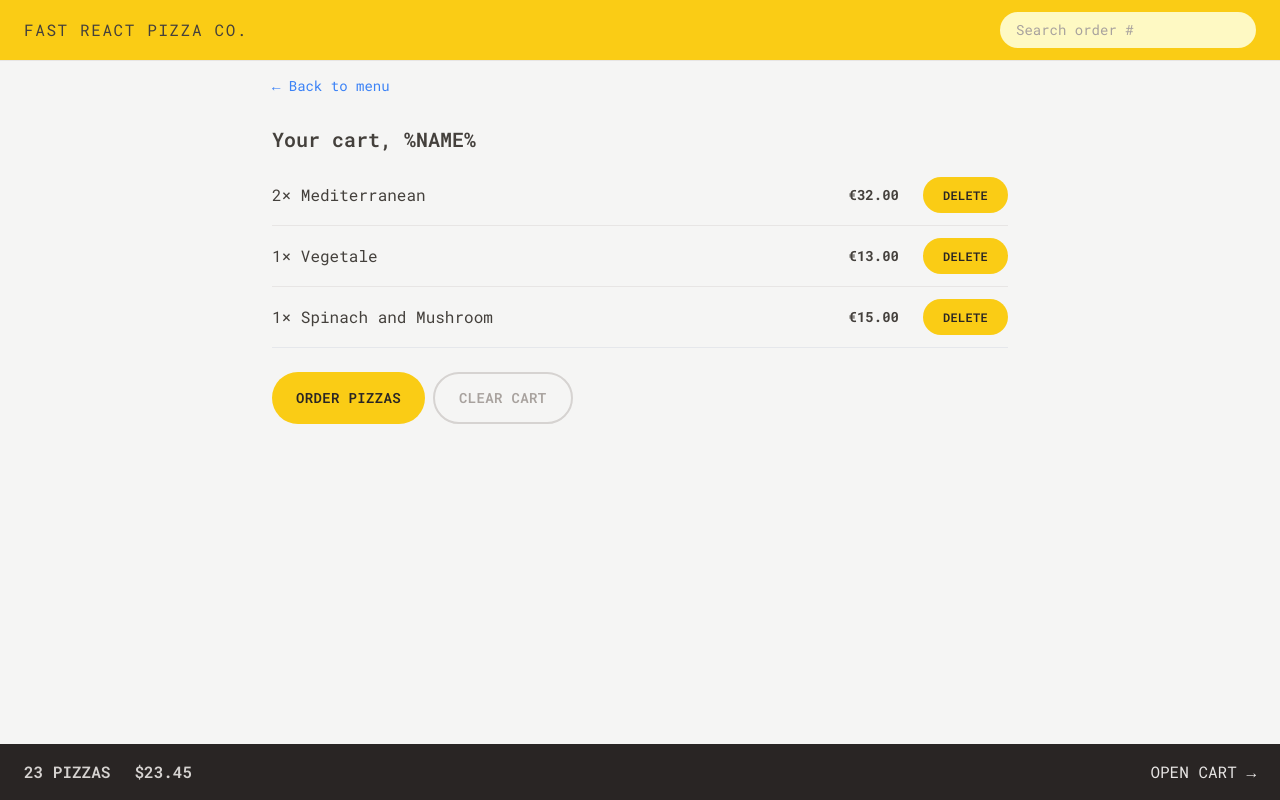
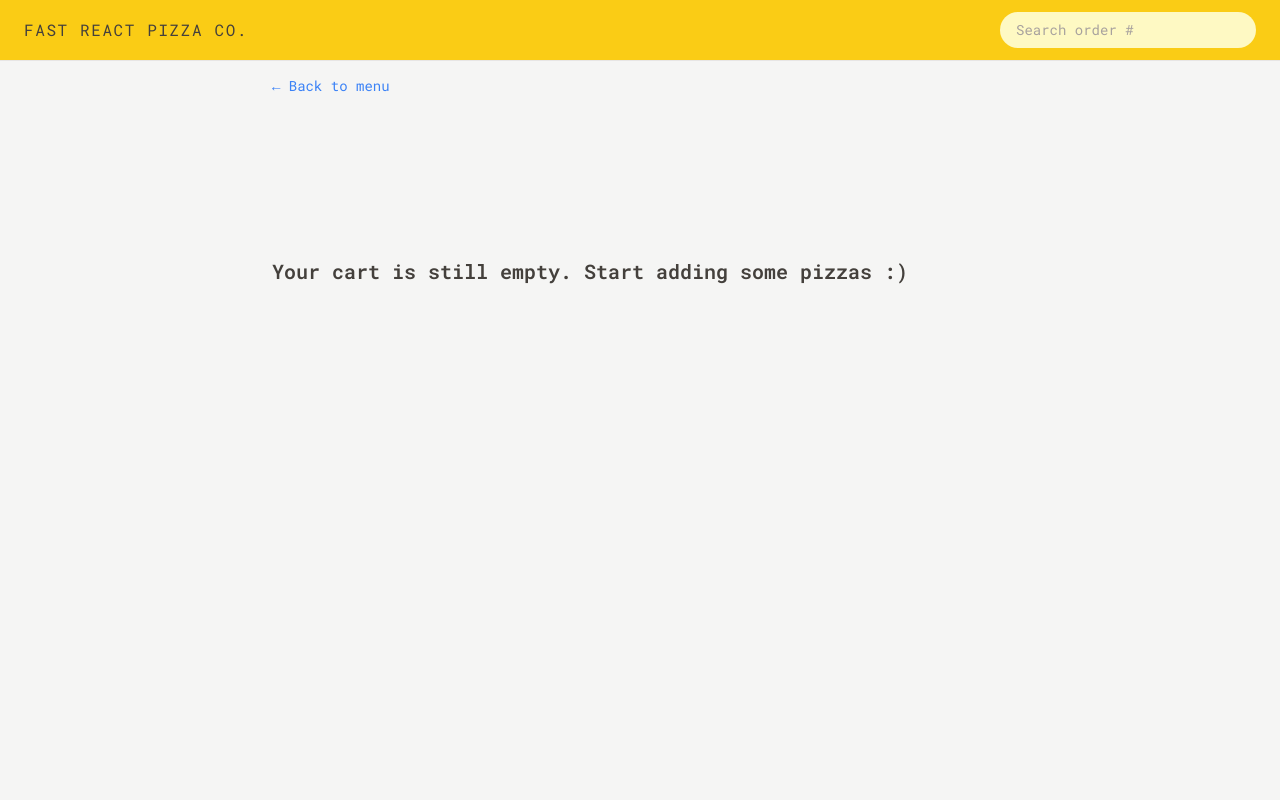
Before and after one commit to theAdamak/Fast-Pizza, a React (Vite) app: page /cart in a window 1280 px wide. Built offline with nearby package versions, Linux system fonts and the light colour scheme.

Commit message:
consumed logic in Ui.

```diff
--- a/src/features/cart/Cart.jsx
+++ b/src/features/cart/Cart.jsx
@@ -1,26 +1,29 @@
-import { Link } from 'react-router-dom';
-import LinkButton from '../../ui/LinkButton';
-import Button from '../../ui/Button';
-import CartItem from './CartItem';
+import { Link } from "react-router-dom";
+import LinkButton from "../../ui/LinkButton";
+import Button from "../../ui/Button";
+import CartItem from "./CartItem";
+import { useDispatch, useSelector } from "react-redux";
+import { clearCart, getCart } from "./cartSlice";
+import EmptyCart from "./EmptyCart";
 
 const fakeCart = [
   {
     pizzaId: 12,
-    name: 'Mediterranean',
+    name: "Mediterranean",
     quantity: 2,
     unitPrice: 16,
     totalPrice: 32,
   },
   {
     pizzaId: 6,
-    name: 'Vegetale',
+    name: "Vegetale",
     quantity: 1,
     unitPrice: 13,
     totalPrice: 13,
   },
   {
     pizzaId: 11,
-    name: 'Spinach and Mushroom',
+    name: "Spinach and Mushroom",
     quantity: 1,
     unitPrice: 15,
     totalPrice: 15,
@@ -28,17 +31,23 @@ const fakeCart = [
 ];
 
 function Cart() {
-  const cart = fakeCart;
+  const cart = useSelector(getCart);
+
+  const username = useSelector((state) => state.user.username);
+
+  const dispatch = useDispatch();
+
+  if (cart.length === 0) return <EmptyCart />;
 
   return (
     <div className="px-4 py-3">
       <LinkButton to="/menu">&larr; Back to menu</LinkButton>
 
-      <h2 className="mt-7 text-xl font-semibold">Your cart, %NAME%</h2>
+      <h2 className="mt-7 text-xl font-semibold">Your cart, {username}</h2>
 
       <ul className="mt-3 divide-y divide-stone-200 border-b">
         {cart.map((item) => (
-          <CartItem item={item} key={item.key} />
+          <CartItem item={item} key={item.id} />
         ))}
       </ul>
 
@@ -47,7 +56,9 @@ function Cart() {
           Order pizzas
         </Button>
 
-        <Button type="secondary">Clear cart</Button>
+        <Button type="secondary" onClick={() => dispatch(clearCart())}>
+          Clear cart
+        </Button>
       </div>
     </div>
   );
--- a/src/features/cart/CartItem.jsx
+++ b/src/features/cart/CartItem.jsx
@@ -1,5 +1,6 @@
-import Button from '../../ui/Button';
-import { formatCurrency } from '../../utils/helpers';
+import Button from "../../ui/Button";
+import { formatCurrency } from "../../utils/helpers";
+import DeleteItem from "./DeleteItem";
 
 function CartItem({ item }) {
   const { pizzaId, name, quantity, totalPrice } = item;
@@ -11,7 +12,7 @@ function CartItem({ item }) {
       </p>
       <div className="flex items-center justify-between sm:gap-6">
         <p className="text-sm font-bold">{formatCurrency(totalPrice)}</p>
-        <Button type="small">Delete</Button>
+        <DeleteItem pizzaId={pizzaId} />
       </div>
     </li>
   );
--- a/src/features/cart/CartOverview.jsx
+++ b/src/features/cart/CartOverview.jsx
@@ -1,11 +1,16 @@
-import { Link } from 'react-router-dom';
+import { useSelector } from "react-redux";
+import { Link } from "react-router-dom";
+import { getTotalCartQuantity, getTotalCartPrice } from "./cartSlice";
 
 function CartOverview() {
+  const totalCartQuantity = useSelector(getTotalCartQuantity);
+  const totalCartPrice = useSelector(getTotalCartPrice);
+  if (!totalCartQuantity) return null;
   return (
     <div className="flex items-center justify-between bg-stone-800 px-4 py-4 text-sm uppercase text-stone-200 sm:px-6 md:text-base">
       <p className="space-x-4 font-semibold text-stone-300 sm:space-x-6">
-        <span>23 pizzas</span>
-        <span>$23.45</span>
+        <span>{totalCartQuantity} pizzas</span>
+        <span>${totalCartPrice}</span>
       </p>
       <Link to="/cart">Open cart &rarr;</Link>
     </div>
--- /dev/null
+++ b/src/features/cart/DeleteItem.jsx
@@ -0,0 +1,15 @@
+import { useDispatch } from "react-redux";
+import Button from "../../ui/Button";
+import { deleteItem } from "./cartSlice";
+
+function DeleteItem({ pizzaId }) {
+  const dispatch = useDispatch();
+
+  return (
+    <Button type="small" onClick={() => dispatch(deleteItem(pizzaId))}>
+      Delete
+    </Button>
+  );
+}
+
+export default DeleteItem;
--- a/src/features/cart/EmptyCart.jsx
+++ b/src/features/cart/EmptyCart.jsx
@@ -1,11 +1,14 @@
-import { Link } from 'react-router-dom';
+import { Link } from "react-router-dom";
+import LinkButton from "../../ui/LinkButton";
 
 function EmptyCart() {
   return (
-    <div>
-      <Link to="/menu">&larr; Back to menu</Link>
+    <div className="px-4 py-3">
+      <LinkButton to="/menu">&larr; Back to menu</LinkButton>
 
-      <p>Your cart is still empty. Start adding some pizzas :)</p>
+      <p className="mt-40 text-xl font-semibold">
+        Your cart is still empty. Start adding some pizzas :)
+      </p>
     </div>
   );
 }
--- a/src/features/menu/Menu.jsx
+++ b/src/features/menu/Menu.jsx
@@ -6,7 +6,7 @@ export default function Menu() {
   const menu = useLoaderData();
 
   return (
-    <ul>
+    <ul className="divide-y divide-stone-200">
       {menu.map((pizza) => (
         <MenuItem pizza={pizza} key={pizza.id} />
       ))}
--- a/src/features/menu/MenuItem.jsx
+++ b/src/features/menu/MenuItem.jsx
@@ -1,9 +1,26 @@
+import { useDispatch, useSelector } from "react-redux";
 import Button from "../../ui/Button";
 import { formatCurrency } from "../../utils/helpers";
+import { addItem, getCurrentQuantityById } from "../cart/cartSlice";
+import DeleteItem from "../cart/DeleteItem";
 
 function MenuItem({ pizza }) {
   const { id, name, unitPrice, ingredients, soldOut, imageUrl } = pizza;
-  console.log(id);
+  const dispatch = useDispatch();
+
+  function handleAddToCart() {
+    const newItem = {
+      pizzaId: id,
+      name,
+      quantity: 1,
+      unitPrice,
+      totalPrice: unitPrice * 1,
+    };
+    dispatch(addItem(newItem));
+  }
+
+  const currentQuantity = useSelector(getCurrentQuantityById(id));
+  const isInCart = currentQuantity > 0;
   return (
     <li className="flex gap-4 py-2">
       <img
@@ -24,7 +41,12 @@ function MenuItem({ pizza }) {
               Sold out
             </p>
           )}
-          <Button type="small">Add to cart</Button>
+          {isInCart && <DeleteItem pizzaId={id} />}
+          {!soldOut && !isInCart && (
+            <Button type="small" onClick={handleAddToCart}>
+              Add to cart
+            </Button>
+          )}
         </div>
       </div>
     </li>
--- a/src/features/order/CreateOrder.jsx
+++ b/src/features/order/CreateOrder.jsx
@@ -2,6 +2,7 @@ import { useState } from "react";
 import { Form, redirect, useActionData, useNavigation } from "react-router-dom";
 import { createOrder } from "../../services/apiRestaurant";
 import Button from "../../ui/Button";
+import { useSelector } from "react-redux";
 
 // https://uibakery.io/regex-library/phone-number
 const isValidPhone = (str) =>
@@ -36,7 +37,7 @@ const fakeCart = [
 function CreateOrder() {
   const navigation = useNavigation();
   const isSubmitting = navigation.state === "submitting";
-
+  const username = useSelector((state) => state.user.username);
   const formErrors = useActionData();
 
   // const [withPriority, setWithPriority] = useState(false);
@@ -52,7 +53,13 @@ function CreateOrder() {
       <Form method="POST">
         <div className="mb-5 flex flex-col gap-2 sm:flex-row sm:items-center">
           <label className="sm:basis-40">First Name</label>
-          <input className="input grow" type="text" name="customer" required />
+          <input
+            className="input grow"
+            type="text"
+            name="customer"
+            required
+            defaultValue={username}
+          />
         </div>
 
         <div className="mb-5 flex flex-col gap-2 sm:flex-row sm:items-center">
--- a/src/ui/Button.jsx
+++ b/src/ui/Button.jsx
@@ -1,14 +1,14 @@
-import { Link } from 'react-router-dom';
+import { Link } from "react-router-dom";
 
-function Button({ children, disabled, to, type }) {
+function Button({ children, disabled, to, type, onClick }) {
   const base =
-    'inline-block text-sm rounded-full bg-yellow-400 font-semibold uppercase tracking-wide text-stone-800 transition-colors duration-300 hover:bg-yellow-300 focus:bg-yellow-300 focus:outline-none focus:ring focus:ring-yellow-300 focus:ring-offset-2 disabled:cursor-not-allowed';
+    "inline-block text-sm rounded-full bg-yellow-400 font-semibold uppercase tracking-wide text-stone-800 transition-colors duration-300 hover:bg-yellow-300 focus:bg-yellow-300 focus:outline-none focus:ring focus:ring-yellow-300 focus:ring-offset-2 disabled:cursor-not-allowed";
 
   const styles = {
-    primary: base + ' px-4 py-3 md:px-6 md:py-4',
-    small: base + ' px-4 py-2 md:px-5 md:py-2.5 text-xs',
+    primary: base + " px-4 py-3 md:px-6 md:py-4",
+    small: base + " px-4 py-2 md:px-5 md:py-2.5 text-xs",
     secondary:
-      'inline-block text-sm rounded-full border-2 border-stone-300 font-semibold uppercase tracking-wide text-stone-400 transition-colors duration-300 hover:bg-stone-300 hover:text-stone-800 focus:bg-stone-300 focus:text-stone-800 focus:outline-none focus:ring focus:ring-stone-200 focus:ring-offset-2 disabled:cursor-not-allowed px-4 py-2.5 md:px-6 md:py-3.5',
+      "inline-block text-sm rounded-full border-2 border-stone-300 font-semibold uppercase tracking-wide text-stone-400 transition-colors duration-300 hover:bg-stone-300 hover:text-stone-800 focus:bg-stone-300 focus:text-stone-800 focus:outline-none focus:ring focus:ring-stone-200 focus:ring-offset-2 disabled:cursor-not-allowed px-4 py-2.5 md:px-6 md:py-3.5",
   };
 
   if (to)
@@ -16,6 +16,13 @@ function Button({ children, disabled, to, type }) {
       <Link to={to} className={styles[type]}>
         {children}
       </Link>
+    );
+
+  if (onClick)
+    return (
+      <button onClick={onClick} className={styles[type]}>
+        {children}
+      </button>
     );
 
   return (
--- a/src/ui/Home.jsx
+++ b/src/ui/Home.jsx
@@ -1,9 +1,12 @@
-import CreateUser from '../features/user/CreateUser';
+import { useSelector } from "react-redux";
+import CreateUser from "../features/user/CreateUser";
+import Button from "./Button";
 
 function Home() {
+  const username = useSelector((state) => state.user.username);
   return (
     <div className="my-10 px-4 text-center sm:my-16">
-      <h1 className="mb-8  text-xl font-semibold md:text-3xl">
+      <h1 className="mb-8 text-xl font-semibold md:text-3xl">
         The best pizza.
         <br />
         <span className="text-yellow-500">
@@ -11,7 +14,14 @@ function Home() {
         </span>
       </h1>
 
-      <CreateUser />
+      {username === "" ? (
+        <CreateUser />
+      ) : (
+        <Button to={"/menu"} type={"primary"}>
+          {" "}
+          start ordering, {username}
+        </Button>
+      )}
     </div>
   );
 }
```
